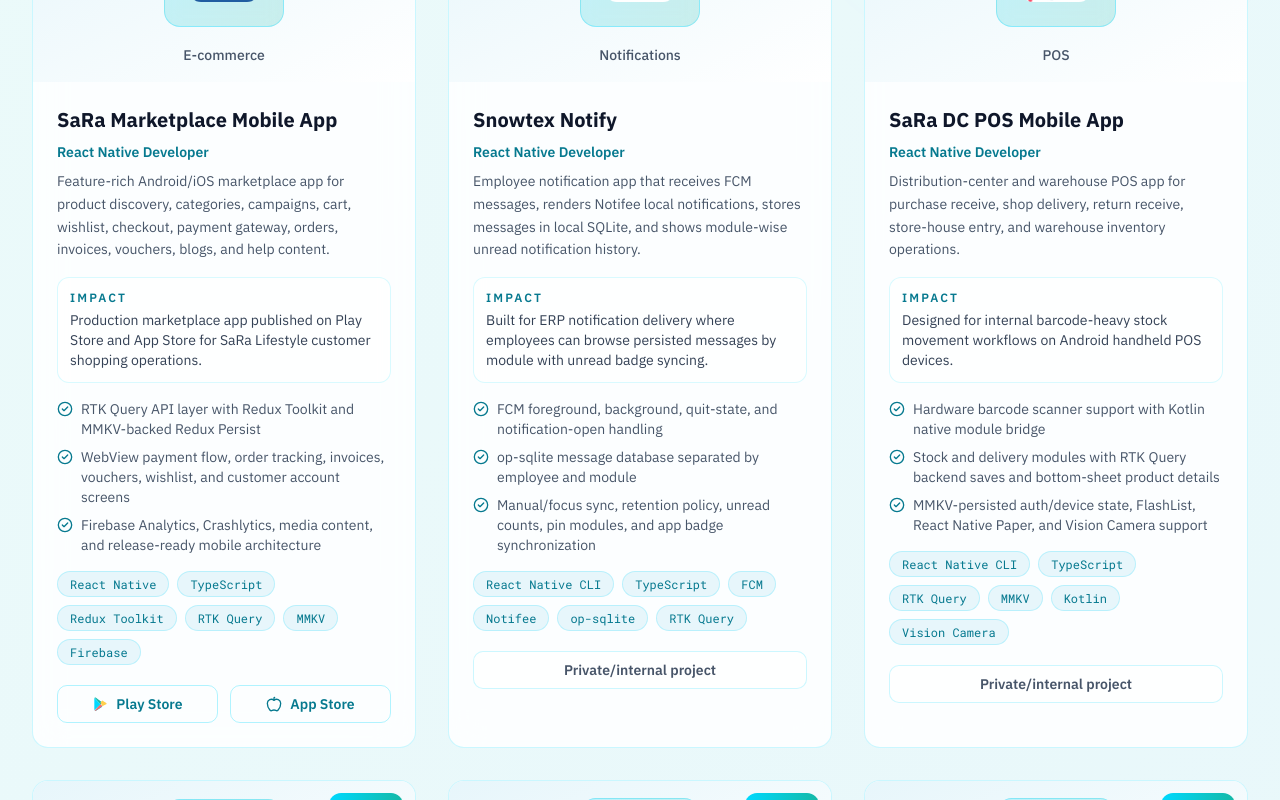
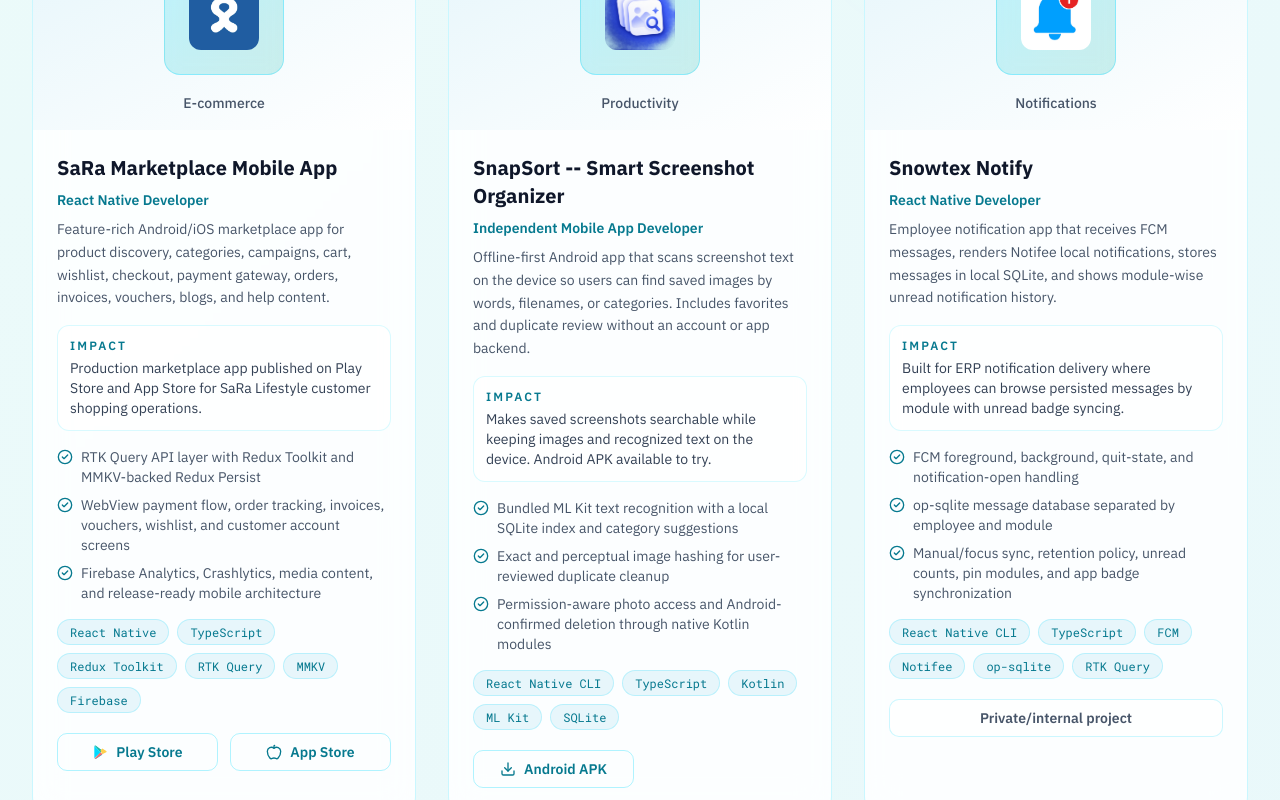
Before and after one commit to MHRimon44/protfolio-web, a Next.js app: page / in a window 1280 px wide. Shown: the part 6720-7520 px from the top of the page. Built offline with nearby package versions, Linux system fonts and the light colour scheme.

Commit message:
fix: SnapSort project added

```diff
--- a/components/portfolio/Projects.jsx
+++ b/components/portfolio/Projects.jsx
@@ -2,7 +2,7 @@
 import { flushSync } from "react-dom";
 import { motion } from "framer-motion";
 import { useInView } from "react-intersection-observer";
-import { Apple, CheckCircle2 } from "lucide-react";
+import { Apple, CheckCircle2, Download } from "lucide-react";
 import { projects, projectCategories } from "@/data/portfolio";
 import { Button } from "@/components/ui/button";
 import Image from "next/image";
@@ -138,8 +138,9 @@
               </h2>
               <div className="w-24 h-1.5 bg-linear-to-r from-cyan-500 to-teal-500 mx-auto mb-4 rounded-full"></div>
               <p className="text-lg text-slate-300 max-w-2xl mx-auto">
-                Real published and business-facing applications across
-                marketplace, CRM, ERP, logistics, HRM, healthcare, and finance.
+                Published apps, independent tools, and business applications
+                across productivity, marketplace, CRM, ERP, logistics, HRM,
+                healthcare, and finance.
               </p>
             </motion.div>
           </div>
@@ -265,7 +266,9 @@
                     ))}
                   </div>
 
-                  {project.playStoreUrl || project.appStoreUrl ? (
+                  {project.playStoreUrl ||
+                  project.appStoreUrl ||
+                  project.apkUrl ? (
                     <div className="grid grid-cols-1 sm:grid-cols-2 gap-3">
                       {project.playStoreUrl && (
                         <a
@@ -276,6 +279,19 @@
                         >
                           <PlayStoreLogo />
                           Play Store
+                        </a>
+                      )}
+
+                      {project.apkUrl && (
+                        <a
+                          href={project.apkUrl}
+                          target="_blank"
+                          rel="noopener noreferrer"
+                          aria-label={`Download ${project.name} Android APK (opens in a new tab)`}
+                          className="inline-flex items-center justify-center rounded-md border border-cyan-500/30 px-4 py-2 text-sm font-semibold text-cyan-400 transition-all hover:border-cyan-500 hover:bg-cyan-500/10"
+                        >
+                          <Download className="mr-2" size={16} />
+                          Android APK
                         </a>
                       )}
 
--- a/data/portfolio.js
+++ b/data/portfolio.js
@@ -15,6 +15,7 @@
 import transportImg from "@/assets/projectImage/transport.png";
 import symbolImg from "@/assets/projectImage/symbol.png";
 import fastApiImg from "@/assets/projectImage/fastApi.png";
+import snapsortImg from "@/assets/projectImage/snapsort.png";
 
 /**
  * @typedef {Object} PortfolioProject
@@ -31,6 +32,7 @@
  * @property {boolean} caseStudy
  * @property {string} playStoreUrl
  * @property {string} appStoreUrl
+ * @property {string} [apkUrl]
  */
 
 export const personalInfo = {
@@ -47,7 +49,7 @@
   resumeUrl:
     "https://drive.google.com/file/d/1Y2GK4ffFKYBu5uagPl8AO3Y_0FYL9HZa/view?usp=drive_link",
   yearsOfExperience: 2,
-  projectsCompleted: 19,
+  projectsCompleted: 20,
   stats: [
     { value: 2, suffix: "+", label: "Years Experience" },
     { value: 15, suffix: "+", label: "Mobile App Projects" },
@@ -231,6 +233,29 @@
   },
   {
     id: 2,
+    name: "SnapSort -- Smart Screenshot Organizer",
+    category: "Productivity",
+    role: "Independent Mobile App Developer",
+    description:
+      "Offline-first Android app that scans screenshot text on the device so users can find saved images by words, filenames, or categories. Includes favorites and duplicate review without an account or app backend.",
+    impact:
+      "Makes saved screenshots searchable while keeping images and recognized text on the device. Android APK available to try.",
+    highlights: [
+      "Bundled ML Kit text recognition with a local SQLite index and category suggestions",
+      "Exact and perceptual image hashing for user-reviewed duplicate cleanup",
+      "Permission-aware photo access and Android-confirmed deletion through native Kotlin modules",
+    ],
+    techStack: ["React Native CLI", "TypeScript", "Kotlin", "ML Kit", "SQLite"],
+    image: snapsortImg,
+    featured: true,
+    caseStudy: false,
+    playStoreUrl: "",
+    appStoreUrl: "",
+    apkUrl:
+      "https://drive.google.com/file/d/1Wqv3k-UmBxtG1O5lrB35io05wpL1biJY/view?usp=sharing",
+  },
+  {
+    id: 3,
     name: "Snowtex Notify",
     category: "Notifications",
     role: "React Native Developer",
@@ -258,7 +283,7 @@
     appStoreUrl: "",
   },
   {
-    id: 3,
+    id: 4,
     name: "SaRa DC POS Mobile App",
     category: "POS",
     role: "React Native Developer",
@@ -286,7 +311,7 @@
     appStoreUrl: "",
   },
   {
-    id: 4,
+    id: 5,
     name: "Snowtex Shop POS",
     category: "POS",
     role: "React Native Developer",
@@ -314,7 +339,7 @@
     appStoreUrl: "",
   },
   {
-    id: 5,
+    id: 6,
     name: "Smart ERP Mobile App",
     category: "ERP",
     role: "Mobile App Developer",
@@ -343,7 +368,7 @@
     appStoreUrl: "",
   },
   {
-    id: 6,
+    id: 7,
     name: "Smart HRM",
     category: "HRM",
     role: "Mobile App Developer",
@@ -372,7 +397,7 @@
     appStoreUrl: "",
   },
   {
-    id: 7,
+    id: 8,
     name: "CRM Mobile App",
     category: "CRM",
     role: "React Native Developer",
@@ -401,7 +426,7 @@
     appStoreUrl: "https://apps.apple.com/ng/app/crm-by-segasoftbd/id6755300179",
   },
   {
-    id: 8,
+    id: 9,
     name: "Quicker Delivery",
     category: "Logistics",
     role: "Mobile App Developer",
@@ -431,7 +456,7 @@
       "https://apps.apple.com/dk/app/quicker-delivery/id6755297018?l=da",
   },
   {
-    id: 9,
+    id: 10,
     name: "Fresco Mobile App",
     category: "E-commerce",
     role: "Mobile App Developer",
@@ -460,7 +485,7 @@
     appStoreUrl: "https://apps.apple.com/gb/app/fresco-lisboa/id6752566353",
   },
   {
-    id: 10,
+    id: 11,
     name: "Ab Mini Mercado Mobile App",
     category: "E-commerce",
     role: "Mobile App Developer",
@@ -489,7 +514,7 @@
     appStoreUrl: "https://apps.apple.com/gb/app/ab-mini-mercado/id6753908732",
   },
   {
-    id: 11,
+    id: 12,
     name: "Invoice Mobile App",
     category: "POS",
     role: "Mobile App Developer",
@@ -518,7 +543,7 @@
     appStoreUrl: "",
   },
   {
-    id: 12,
+    id: 13,
     name: "Sale",
     category: "POS",
     role: "Mobile App Developer",
@@ -547,7 +572,7 @@
     appStoreUrl: "",
   },
   {
-    id: 13,
+    id: 14,
     name: "Snowtex Transport Mobile App",
     category: "Logistics",
     role: "React Native Developer",
@@ -575,7 +600,7 @@
     appStoreUrl: "",
   },
   {
-    id: 14,
+    id: 15,
     name: "Investor Management System",
     category: "Finance",
     role: "Mobile App Developer",
@@ -604,7 +629,7 @@
     appStoreUrl: "",
   },
   {
-    id: 15,
+    id: 16,
     name: "Clinical Management of Rape Module",
     category: "Healthcare",
     role: "React Native Developer",
@@ -633,7 +658,7 @@
     appStoreUrl: "",
   },
   {
-    id: 16,
+    id: 17,
     name: "Resilience Manitoba",
     category: "Education",
     role: "Mobile App Developer",
@@ -661,7 +686,7 @@
     appStoreUrl: "",
   },
   {
-    id: 17,
+    id: 18,
     name: "Resilience Manitoba FastAPI Backend",
     category: "Web/Backend",
     role: "Backend Developer",
@@ -689,7 +714,7 @@
     appStoreUrl: "",
   },
   {
-    id: 18,
+    id: 19,
     name: "Resilience Manitoba Admin",
     category: "Web/Backend",
     role: "Frontend Developer",
@@ -717,7 +742,7 @@
     appStoreUrl: "",
   },
   {
-    id: 19,
+    id: 20,
     name: "FastAPI E-commerce Backend",
     category: "Web/Backend",
     role: "Backend Learning Project",
@@ -900,6 +925,7 @@
 
 export const projectCategories = [
   "All",
+  "Productivity",
   "E-commerce",
   "POS",
   "ERP",
```
Also changed, not shown: assets/projectImage/snapsort.png (added).
